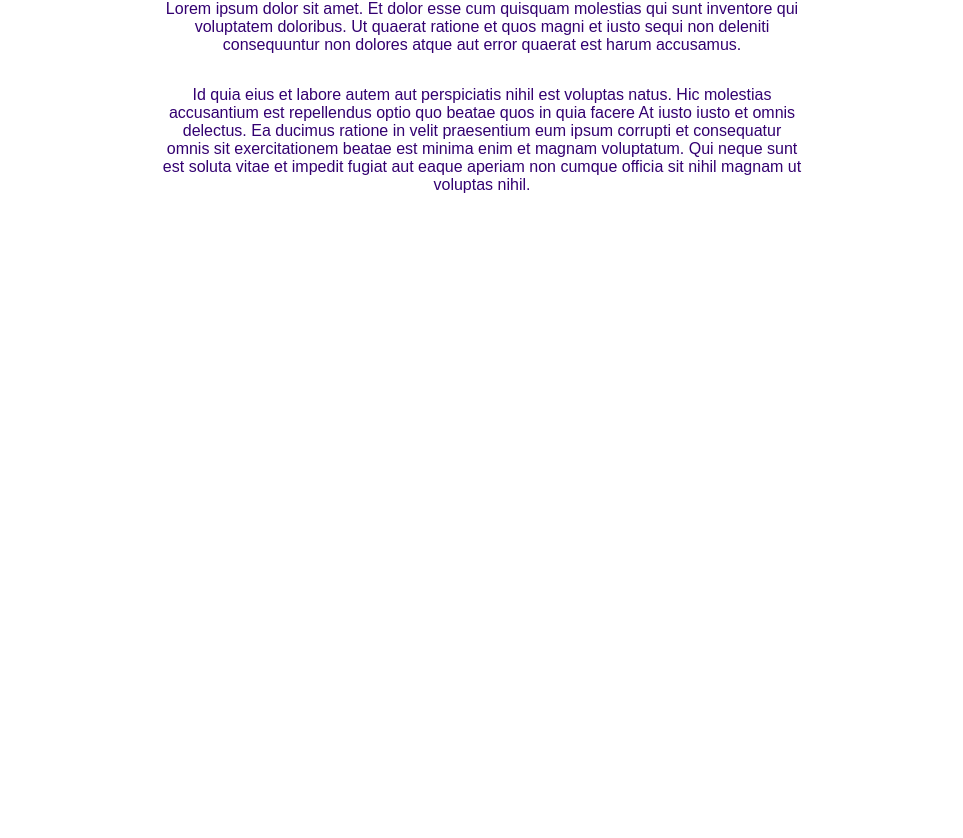
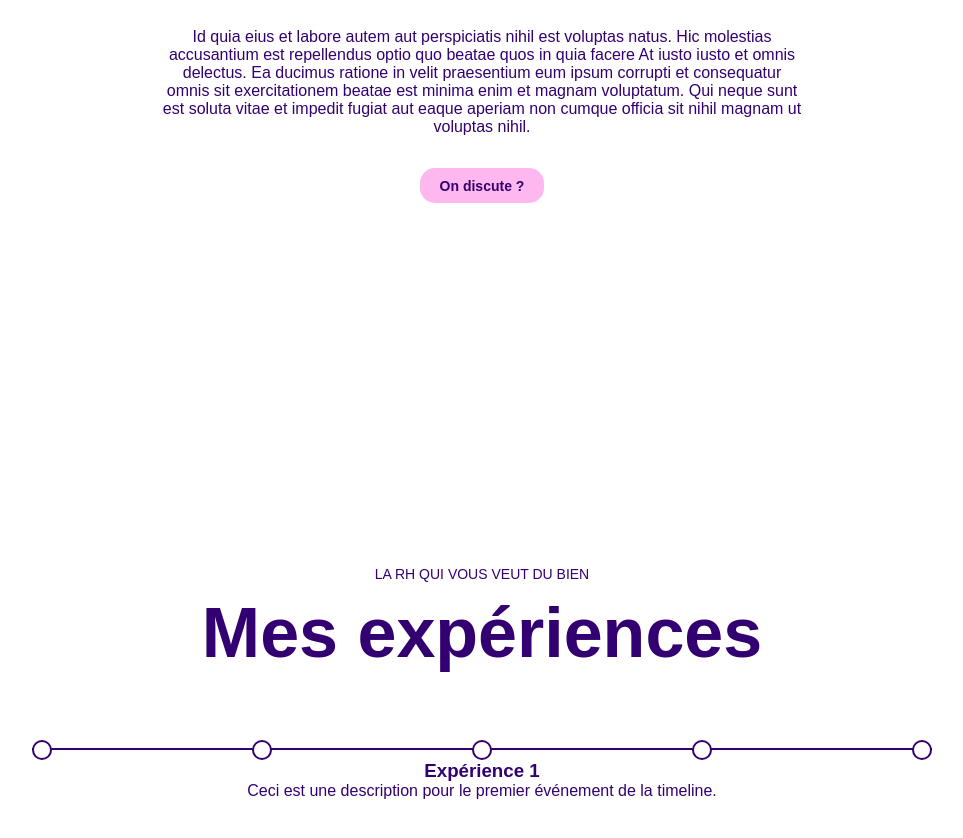
Before and after one commit to dbslm31/studios-rh, a React (Vite) app: page / in a window 1280 px wide. Shown: the part 1268-2106 px from the top of the page, without its empty margins (158-1121 px from the left). Before the commit the page ends 1600 px from the top, so only its background shows below. Built offline with nearby package versions, Linux system fonts and the light colour scheme.

Commit message:
experience_timeline
Done : Create the experience timeline with a description that changes onClick on each timelineIItems - useState Hook.
To do : Styling the component

```diff
--- a/src/App.css
+++ b/src/App.css
@@ -16,16 +16,12 @@
   /*Variables*/
   --pink : #FFB7EF;
   --dark-purple :#330071;
+  --transition: all .3s ease-in-out;
 
 }
 
-h2 {
-  text-transform: uppercase;
-  font-weight: 300;
-  letter-spacing:2px;
-}
 
-/*Navigation */
+/* ----------------------------- Navigation -------------------------------- */
 
 .nav {
   position:fixed;
@@ -55,20 +51,8 @@ h2 {
   list-style-type:none;
 }
 
-.nav__contact {
-  font-family: 'Poppins', sans-serif;
-  padding:0 20px;
-  height:35px;
-  margin-left:3rem;
-  background-color:var(--pink);
-  color:var(--dark-purple);
-  font-weight:600;
-  font-size:14px;
-  border:none;
-  border-radius:15px;
-}
 
-/* Header */
+/* ----------------------------- Headeer -------------------------------- */
 
 .header {
   width:100vw;
@@ -159,7 +143,7 @@ font-weight: 300;
   bottom:0;
 }
 
-/* About */
+/* ----------------------------- About -------------------------------- */
 
 .about {
   display:flex;
@@ -167,11 +151,74 @@ font-weight: 300;
   justify-content: center;
   align-items: center;
   background-color:#fff;
-  height:100vh;
+  height:fit-content;
 }
+
 
 .about p {
   width:50%;
   text-align: center;
   margin-bottom:2rem;
 }
+
+.memoji {
+  width:244px;
+  margin:2rem;
+}
+
+.about-btn{
+  margin:0 !important;
+  padding:10px 0;
+}
+
+/* ----------------------------- Experiences -------------------------------- */
+
+.exp {
+  display: flex;
+  flex-direction: column;
+  align-items: center;
+  justify-content: center;
+  background-color:#fff;
+  height:100vh;
+
+}
+
+.exp__title{
+  margin-top:10rem;
+  display:flex;
+  flex-direction:column;
+  justify-content: center;
+  align-items: center;
+}
+.exp h1 {
+  margin-bottom:5rem;
+}
+
+.timeline {
+  height:1.5px;
+  background-color: var(--dark-purple);
+  width:100%;
+  max-width:900px;
+
+}
+
+.timeline__items-container{
+  display:flex;
+  justify-content: space-between;
+  width:100%;
+  max-width:900px;
+
+}
+
+.timeline-item{
+  background-color:#fff;
+  border: 2px solid var(--dark-purple);
+  width:20px;
+  height:20px;
+  border-radius: 50%;
+  margin-top:-10px;
+}
+
+.description {
+  text-align:center;
+}
--- a/src/App.jsx
+++ b/src/App.jsx
@@ -4,6 +4,7 @@ import React from "react";
 import Nav from "./components/Nav";
 import Header from "./components/Header";
 import About from "./components/About";
+import Exp from "./components/Exp";
 
 // Style
 import "./App.css";
@@ -14,6 +15,7 @@ function App() {
       <Nav />
       <Header />
       <About />
+      <Exp />
     </div>
   );
 }
--- a/src/components/About.jsx
+++ b/src/components/About.jsx
@@ -25,6 +25,7 @@ const About = () => {
         vitae et impedit fugiat aut eaque aperiam non cumque officia sit nihil
         magnam ut voluptas nihil.
       </p>
+      <button className="pink-btn about-btn">On discute ?</button>
     </section>
   );
 };
--- /dev/null
+++ b/src/components/Exp.jsx
@@ -0,0 +1,22 @@
+import React, { useState } from "react";
+
+// Components
+import Timelinexp from "./Timelinexp";
+
+//Data
+import { timelineItems } from "../timelineItems";
+
+const Exp = () => {
+  return (
+    <section id="exp" className="exp">
+      <div className="exp__title">
+        <h2>La RH qui vous veut du bien</h2>
+        <h1>Mes expériences</h1>
+      </div>
+      <Timelinexp timelineItems={timelineItems} />
+      <div className="exp__description"></div>
+    </section>
+  );
+};
+
+export default Exp;
--- a/src/components/Nav.jsx
+++ b/src/components/Nav.jsx
@@ -12,7 +12,7 @@ const Nav = () => {
           <li>Le blog</li>
         </ul>
       </div>
-      <button className="nav__contact">Contactez-moi</button>
+      <button className="pink-btn">Contactez-moi</button>
     </nav>
   );
 };
--- /dev/null
+++ b/src/components/Timelinexp.jsx
@@ -0,0 +1,44 @@
+import React, { useState } from "react";
+
+const Timelinexp = ({ timelineItems }) => {
+  const [selectedItem, setSelectedItem] = useState(timelineItems[0]);
+
+  const handleClick = (item) => {
+    setSelectedItem(item);
+    console.log("cliqué");
+  };
+  return (
+    <>
+      <div className="timeline"></div>
+      <div className="timeline__items-container">
+        {timelineItems.map((item) => (
+          <div
+            key={item.id}
+            className="timeline-item"
+            onClick={() => handleClick(item)}
+          ></div>
+        ))}
+      </div>
+
+      <div className="item__description">
+        {selectedItem && (
+          <Description
+            title={selectedItem.title}
+            description={selectedItem.description}
+          />
+        )}
+      </div>
+    </>
+  );
+};
+
+const Description = ({ description, title }) => {
+  return (
+    <div className="description">
+      <h3>{title}</h3>
+      <p>{description}</p>
+    </div>
+  );
+};
+
+export default Timelinexp;
--- a/src/index.css
+++ b/src/index.css
@@ -6,10 +6,25 @@ body {
 h1{
   font-size:70px;
   line-height:1;
+  margin-top : 1rem;
 }
 
 h2 {
   font-family: 'Poppins', sans-serif !important;
   text-transform: uppercase;
   font-size:14px !important;
+  font-weight:400;
 }
+
+.pink-btn{
+  font-family: 'Poppins', sans-serif;
+  padding:0 20px;
+  height:35px;
+  margin-left:3rem;
+  background-color:var(--pink);
+  color:var(--dark-purple);
+  font-weight:600;
+  font-size:14px;
+  border:none;
+  border-radius:15px;
+}
--- /dev/null
+++ b/src/timelineItems.js
@@ -0,0 +1,34 @@
+const timelineItems = [
+  {
+    id: 1,
+    title: "Expérience 1",
+    description:
+      "Ceci est une description pour le premier événement de la timeline.",
+  },
+  {
+    id: 2,
+    title: "Expérience 2",
+    description:
+      "Ceci est une description pour le deuxième événement de la timeline.",
+  },
+  {
+    id: 3,
+    title: "Expérience 3",
+    description:
+      "Ceci est une description pour le troisième événement de la timeline.",
+  },
+  {
+    id: 4,
+    title: "Expérience 4",
+    description:
+      "Ceci est une description pour le troisième événement de la timeline.",
+  },
+  {
+    id: 5,
+    title: "Expérience 5",
+    description:
+      "Ceci est une description pour le troisième événement de la timeline.",
+  },
+];
+
+export { timelineItems };
```
Also changed, not shown: package.json (+7 -1 lines), 1 other file (tests, documents, lock files or other folders).
